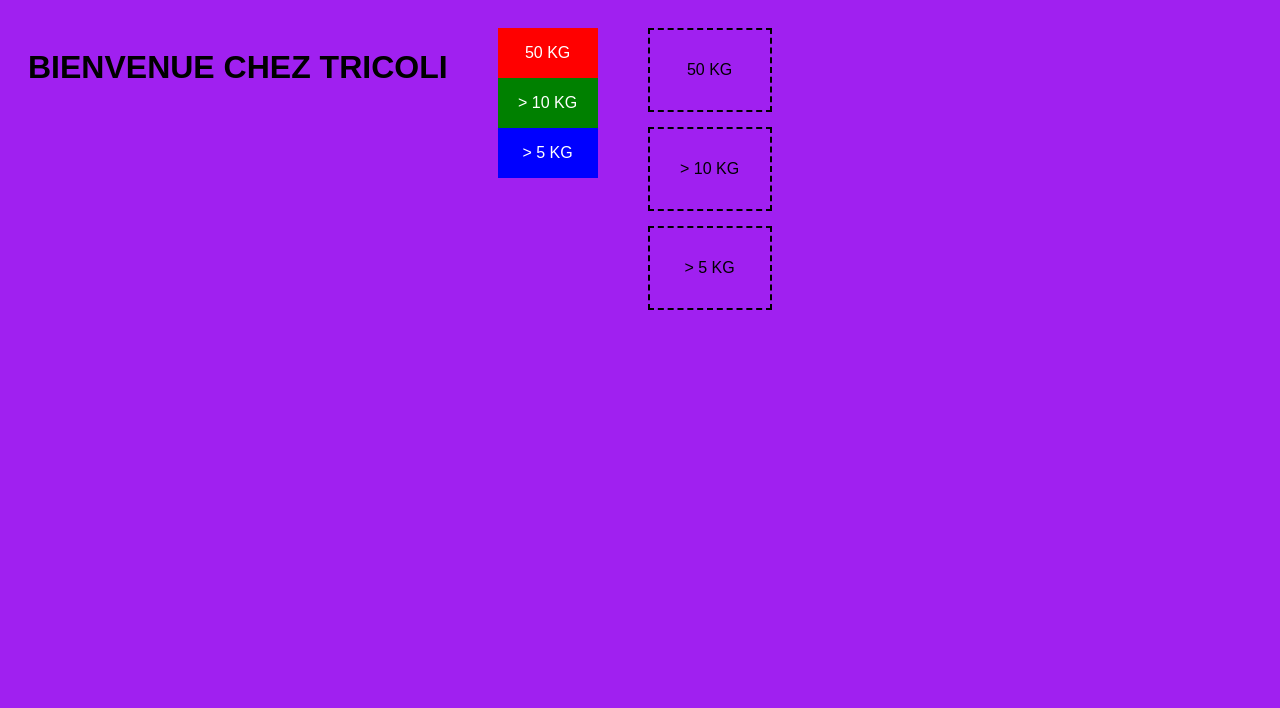
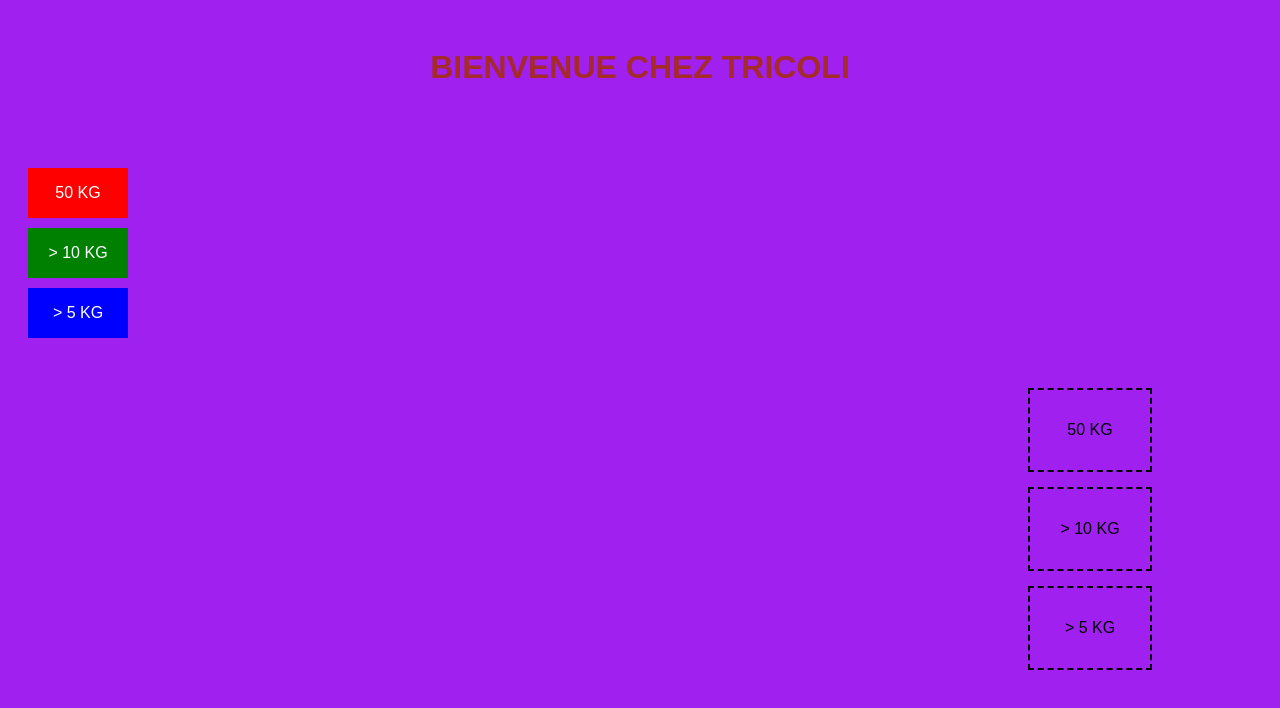
Before and after one commit to najimcda/Projet-Hangar, a plain HTML site: page index.html in a window 1280 px wide. Drawn offline with Linux system fonts and the light colour scheme.

Commit message:
Ajout image de fond et changement du titre

```diff
--- a/index.html
+++ b/index.html
@@ -6,14 +6,14 @@
 <link rel="stylesheet" href="style.css">
 </head>
 <body>
-    <h1>BIENVENUE CHEZ TRICOLI</h1>
-<div>
+    <center><h1>BIENVENUE CHEZ TRICOLI</h1></center>
+<div class="espacement">
     <div id="b1" class="boite" draggable="true" data-zone="z1">50 KG</div>
     <div id="b2" class="boite" draggable="true" data-zone="z2">> 10 KG</div>
     <div id="b3" class="boite" draggable="true" data-zone="z3">> 5 KG</div>
 </div>
 
-<div>
+<div class="ecart">
     <div id="z1" class="zone">50 KG</div>
     <div id="z2" class="zone">> 10 KG</div>
     <div id="z3" class="zone">> 5 KG</div>
--- a/style.css
+++ b/style.css
@@ -5,13 +5,10 @@ body{
     gap:50px;
     padding:20px;
     background-color:#A020F0;
+    flex-direction: column;
 }
 
-#boites{
-    display:flex;
-    flex-direction:column;
-    gap:10px;
-}
+
 
 .boite{
     width:100px;
@@ -21,6 +18,8 @@ body{
     justify-content:center;
     align-items:center;
     cursor:grab;
+    gap:10px;
+    margin-top:10px;
 }
 
 #b1{background:red;}
@@ -36,3 +35,18 @@ body{
     justify-content:center;
     align-items:center;
 }
+.espacement{
+    margin-top:0px;
+
+}
+
+.ecart{
+
+    margin-left:1000px;
+}
+
+h1{
+    text-align:center;
+    color:brown;
+
+}
```
